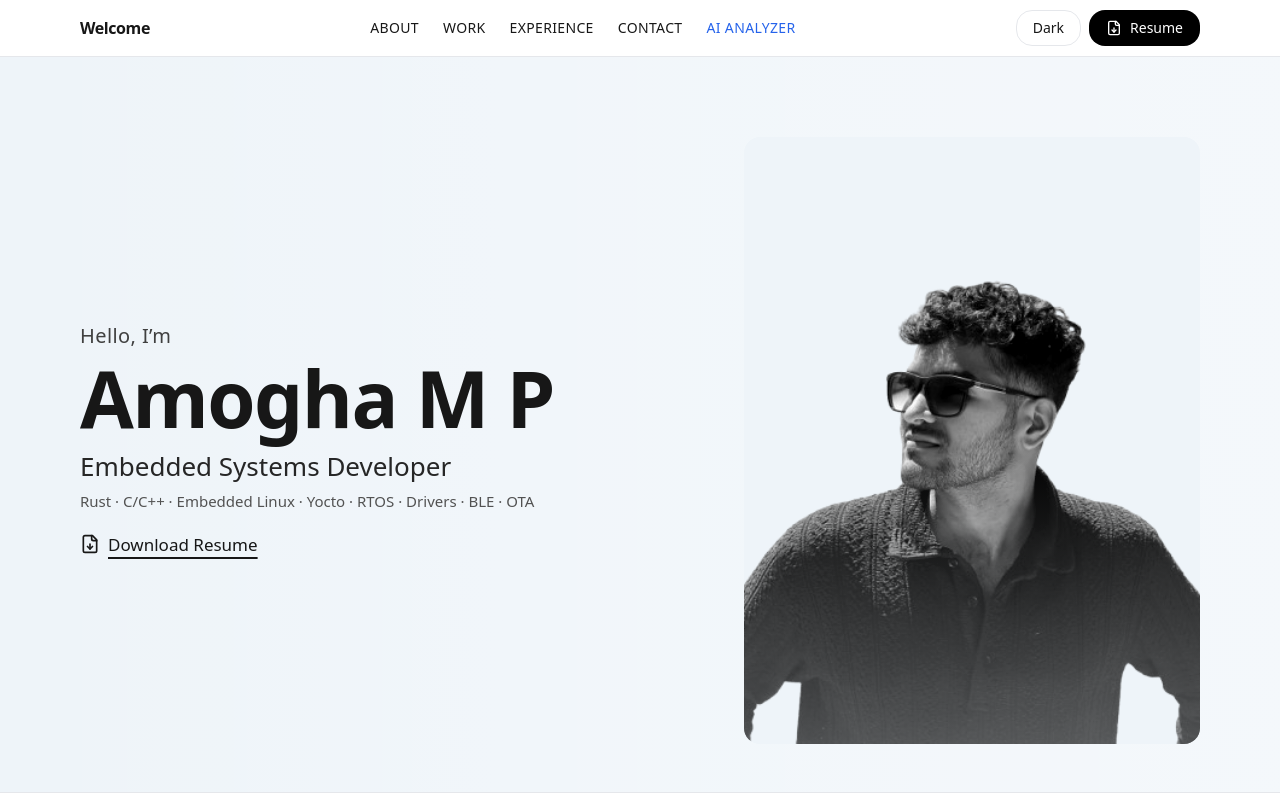
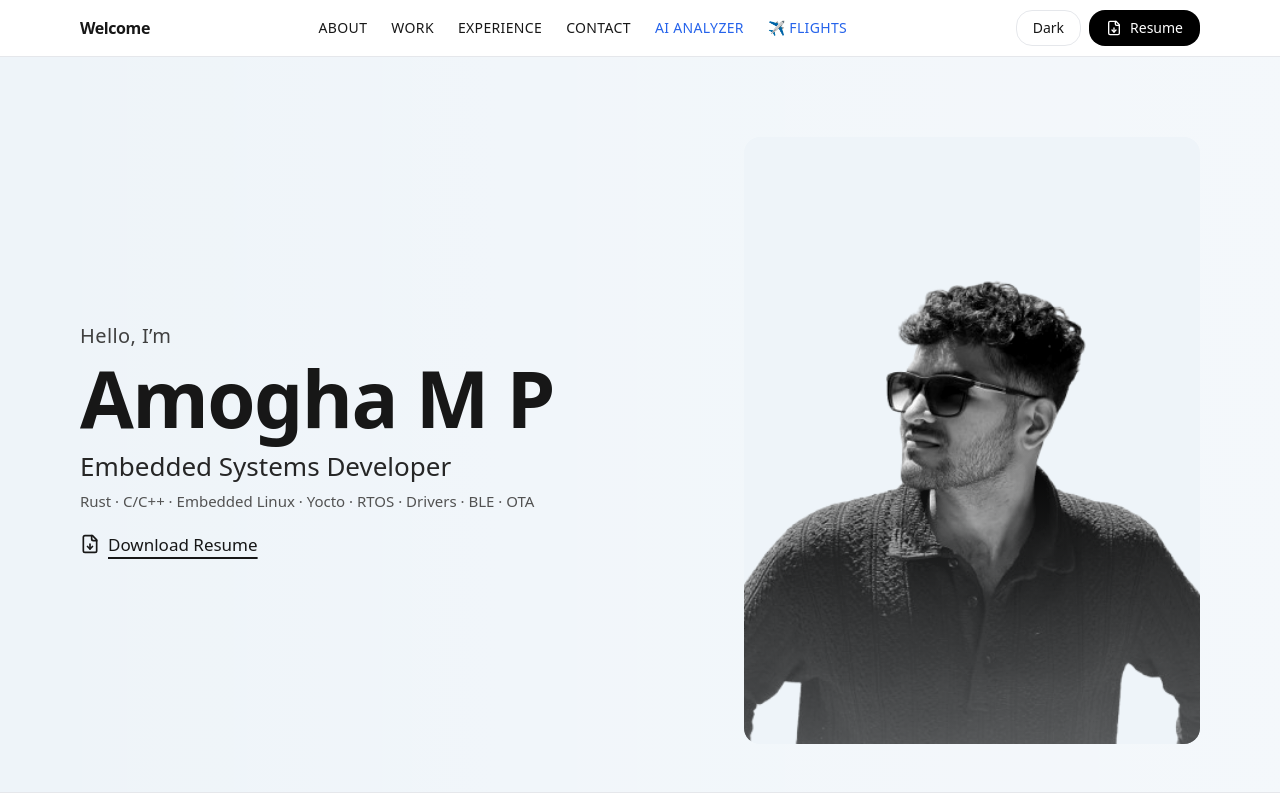
Before and after one commit to amoghamp2-code/Website, a React (Vite) app: page / in a window 1280 px wide. Shown: the top 800 px of the page. Built offline with nearby package versions, Linux system fonts and the light colour scheme; no server answers.

Commit message:
Add Flights link to nav, remove liveUrl from project card

```diff
--- a/src/App.jsx
+++ b/src/App.jsx
@@ -80,6 +80,7 @@ export default function App() {
             <a className="hover:opacity-80" href="#experience">Experience</a>
             <a className="hover:opacity-80" href="#contact">Contact</a>
             <Link className="hover:opacity-80 text-blue-600 dark:text-blue-400" to="/career-analyzer">AI Analyzer</Link>
+            <Link className="hover:opacity-80 text-blue-600 dark:text-blue-400" to="/flights">✈️ Flights</Link>
           </nav>
           <div className="flex items-center gap-2">
             <Button variant="outline" size="sm" onClick={toggle}>
--- a/src/data/projects.js
+++ b/src/data/projects.js
@@ -5,7 +5,6 @@ export const projects = [
   title: "Flight Price Tracker",
   desc: "Password-protected personal tool that monitors Munich→Bangalore and Frankfurt→Bangalore fares, tracks price drops, and sends Gmail alerts automatically every 6 hours.",
   tags: ["Python", "FastAPI", "React", "Google Flights", "Protobuf", "APScheduler", "Docker"],
-  liveUrl: "/flights",
   detail: {
     problem: "Manually checking flight prices for Germany→India routes is tedious and easy to miss good deals.",
     approach: [
```
